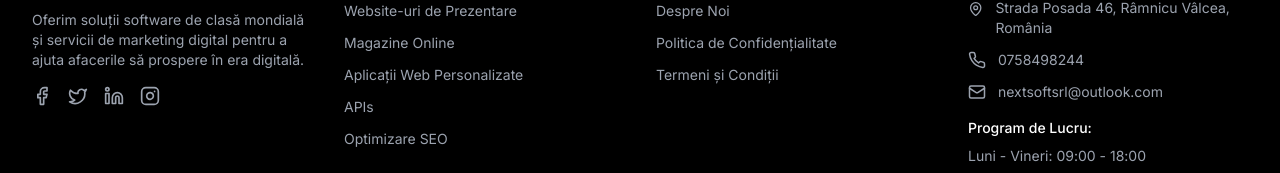
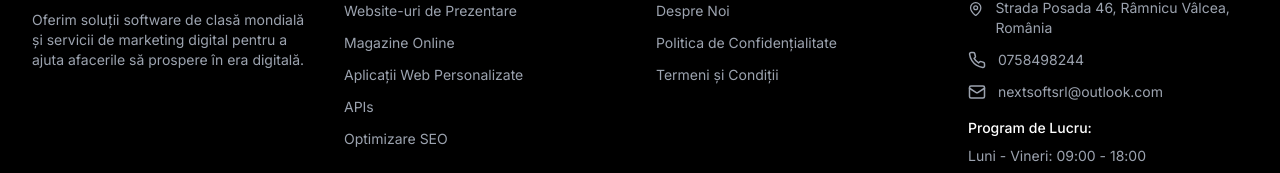
Before and after one commit to MitroiBogdanJob/Next-Soft---New-Website, a Next.js app: page / in a window 1280 px wide. Shown: the part 4991-5164 px from the top of the page. Built offline with nearby package versions, Linux system fonts and the light colour scheme.

Commit message:
o singura data facebook si instagram

```diff
--- a/components/footer.tsx
+++ b/components/footer.tsx
@@ -55,32 +55,24 @@ export default function Footer() {
 								rel="noopener noreferrer"
 								className="text-gray-400 hover:text-white transition-colors"
 								aria-label="Facebook"
-							>
-								<Facebook size={20} />
-							</a>
+							></a>
 							<a
 								href="#"
 								className="text-gray-400 hover:text-white transition-colors"
 								aria-label="Twitter"
-							>
-								<Twitter size={20} />
-							</a>
+							></a>
 							<a
 								href="#"
 								className="text-gray-400 hover:text-white transition-colors"
 								aria-label="LinkedIn"
-							>
-								<Linkedin size={20} />
-							</a>
+							></a>
 							<a
 								href="https://www.instagram.com/next.soft/"
 								target="_blank"
 								rel="noopener noreferrer"
 								className="text-gray-400 hover:text-white transition-colors"
 								aria-label="Instagram"
-							>
-								<Instagram size={20} />
-							</a>
+							></a>
 						</div>
 					</div>
 
```
